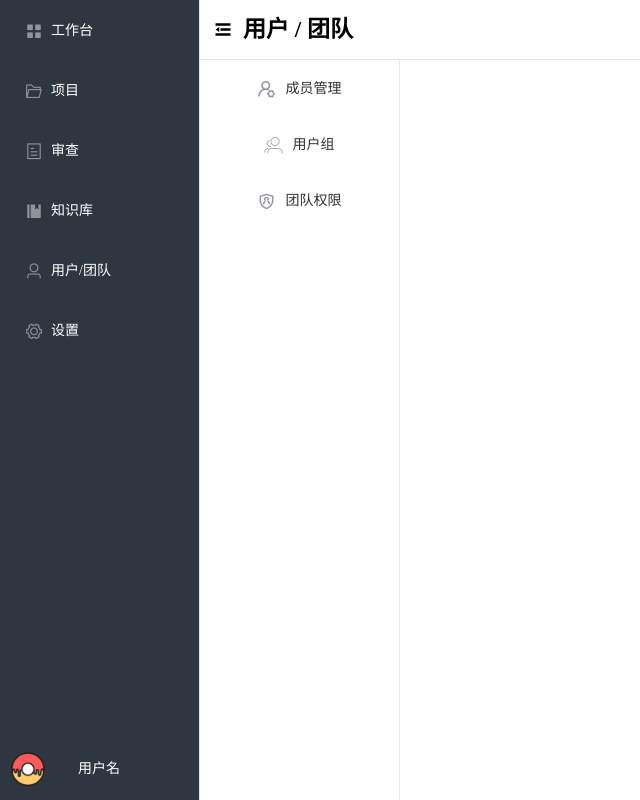
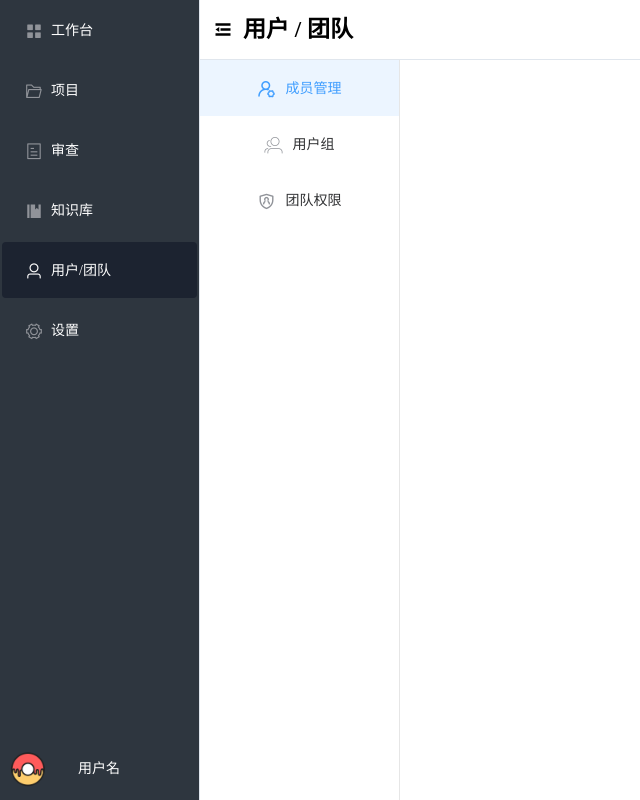
Before and after one commit to Lang-Tao/ai-helper, a Vue app: page /team/team-member in a window 1280 px wide. Shown: the whole page, without its empty margins (0-640 px from the left). Built offline with nearby package versions, Linux system fonts and the light colour scheme.

Commit message:
[修复]重定向默认菜单选项

```diff
--- a/src/router/index.js
+++ b/src/router/index.js
@@ -29,6 +29,7 @@ const routes = [
         name: 'check',
         meta: { title: '审查' },
         component: () => import('../views/Manager/Check.vue'),
+        redirect: '/check/person-check',
         children:[
           {
             path: 'person-check',
--- a/src/views/Manager.vue
+++ b/src/views/Manager.vue
@@ -117,7 +117,7 @@ export default {
     }
   },
   created() {
-    this.defaultActivePath = `/${this.$route.path.split('/').slice(0, 2).join('/')}`;
+    this.defaultActivePath = `${this.$route.path.split('/').slice(0, 2).join('/')}`;
     this.ActivePath = `/${this.$route.path.split('/').slice(0, 2).join('/')}`;
     this.ProjectAddress = `${this.$route.path.split('/').slice(2,3).join('/')}` ;
      this.Project = this.getProjectByAddress(this.ProjectAddress);
--- a/src/views/Manager/Check.vue
+++ b/src/views/Manager/Check.vue
@@ -2,8 +2,8 @@
   <div>
     <el-aside width="200px" style="height: 100vh;position:fixed">
       <el-menu
-        :default-active="$router.path"
-        style="height: 100vh; "
+        :default-active="activePath"
+        style="height: 100vh;"
         router
       >
         <el-menu-item index="/check/person-check">
@@ -23,12 +23,21 @@
   </div>
 </template>
 
-<script setup>
+<script>
+export default {
+  data() {
+    return {
+      activePath: '/check/person-check', // Default path
+    };
+  }
+}
 </script>
 
 <style scoped>
 .el-menu-item.is-active {
   margin: 0 !important;
+  background-color: #ecf5ff;
+  color: #409EFF;
 }
 .el-menu-item {
   transition: none !important;
--- a/src/views/Manager/Team.vue
+++ b/src/views/Manager/Team.vue
@@ -2,7 +2,7 @@
   <div>
     <el-aside width="200px" style="height: 100vh;position:fixed">
       <el-menu
-        :default-active="$router.path"
+        :default-active="activePath"
         style="height: 100vh; "
         router
       >
@@ -27,13 +27,22 @@
   </div>
 </template>
 
-<script setup>
+<script>
+export default{
+  data(){
+  return {
+    activePath: '/team/team-member'
+  }
+}
+}
 
 </script>
 
 <style scoped>
 .el-menu-item.is-active {
   margin: 0 !important;
+  background-color: #ecf5ff;
+  color: #409EFF;
 }
 .el-menu-item {
   transition: none !important;
```
